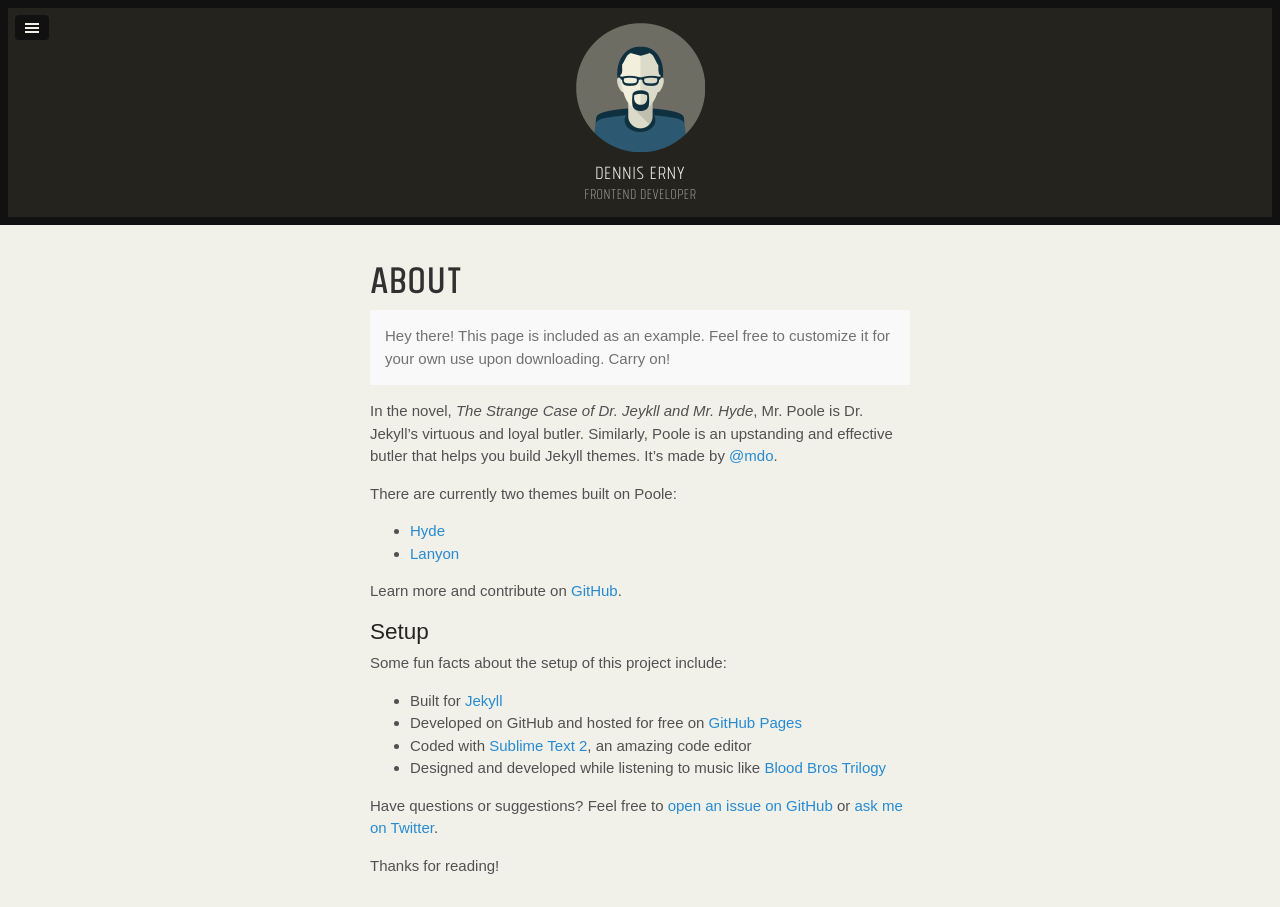
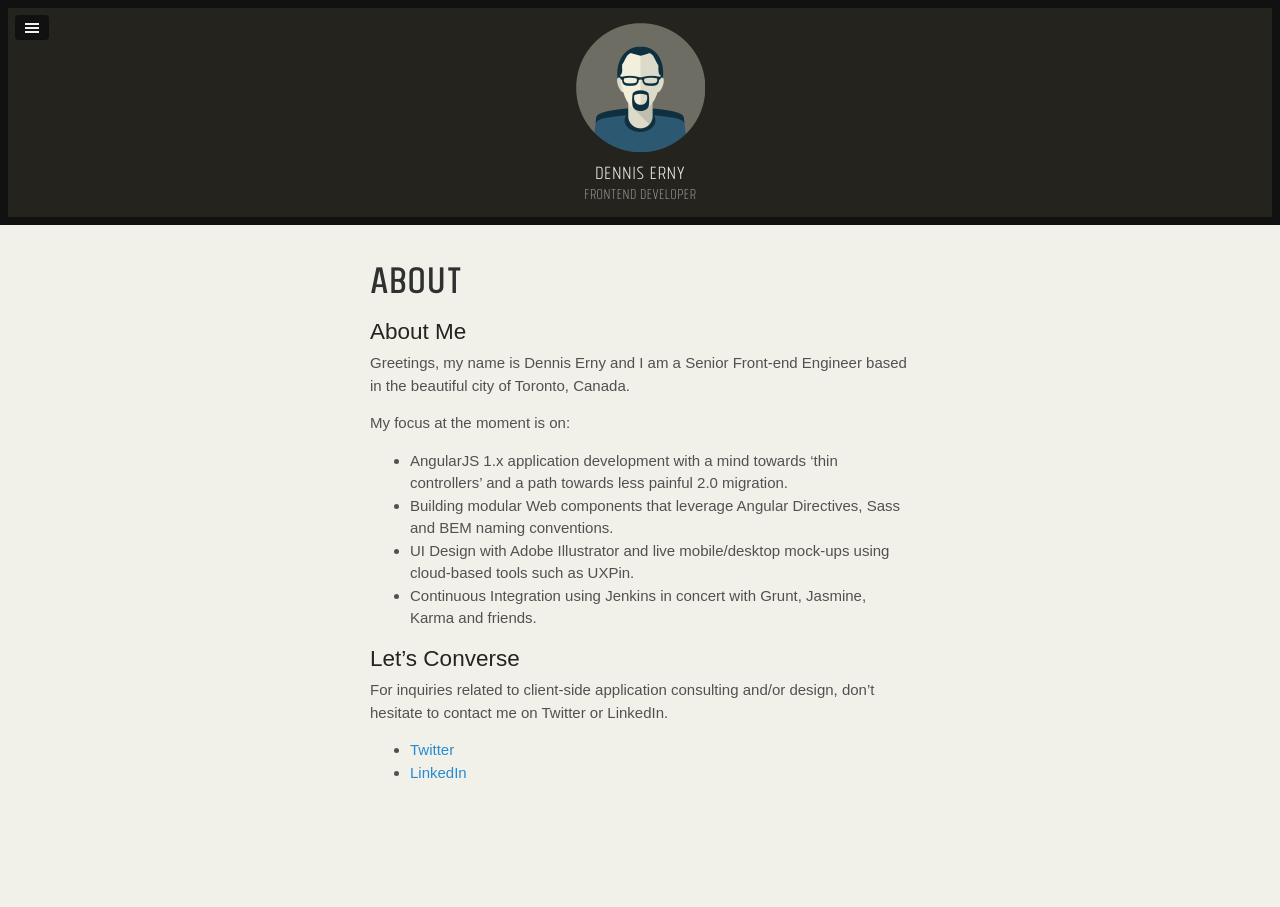
Before and after one commit to derny/derny.github.io, a Jekyll site: the page built from about.md, in a window 1280 px wide. Built offline with Jekyll 4.4.1, drawn with Linux system fonts in a browser that asks for light colours; some web fonts are replaced; Markdown is read by kramdown in place of the engine named in the settings.

Commit message:
About page

```diff
--- a/about.md
+++ b/about.md
@@ -3,28 +3,22 @@ layout: page
 title: About
 ---
 
-<p class="message">
-  Hey there! This page is included as an example. Feel free to customize it for your own use upon downloading. Carry on!
-</p>
+## About Me
 
-In the novel, *The Strange Case of Dr. Jeykll and Mr. Hyde*, Mr. Poole is Dr. Jekyll's virtuous and loyal butler. Similarly, Poole is an upstanding and effective butler that helps you build Jekyll themes. It's made by [@mdo](https://twitter.com/mdo).
+Greetings, my name is Dennis Erny and I am a Senior Front-end Engineer based in the beautiful city of Toronto, Canada.
 
-There are currently two themes built on Poole:
+My focus at the moment is on:
 
-* [Hyde](http://hyde.getpoole.com)
-* [Lanyon](http://lanyon.getpoole.com)
+* AngularJS 1.x application development with a mind towards 'thin controllers' and a path towards less painful 2.0 migration.
+* Building modular Web components that leverage Angular Directives, Sass and BEM naming conventions.
+* UI Design with Adobe Illustrator and live mobile/desktop mock-ups using cloud-based tools such as UXPin.
+* Continuous Integration using Jenkins in concert with Grunt, Jasmine, Karma and friends.
 
-Learn more and contribute on [GitHub](https://github.com/poole).
+## Let's Converse
 
-## Setup
+For inquiries related to client-side application consulting and/or design, don't hesitate to contact me on Twitter or LinkedIn.
 
-Some fun facts about the setup of this project include:
-
-* Built for [Jekyll](http://jekyllrb.com)
-* Developed on GitHub and hosted for free on [GitHub Pages](https://pages.github.com)
-* Coded with [Sublime Text 2](http://sublimetext.com), an amazing code editor
-* Designed and developed while listening to music like [Blood Bros Trilogy](https://soundcloud.com/maddecent/sets/blood-bros-series)
-
-Have questions or suggestions? Feel free to [open an issue on GitHub](https://github.com/poole/issues/new) or [ask me on Twitter](https://twitter.com/mdo).
-
-Thanks for reading!
+<ul class="links-social-media">
+  <li><a href="http://twitter/denniserny">Twitter</a></li>
+  <li><a href="https://ca.linkedin.com/pub/dennis-erny/30/277/263">LinkedIn</a></li>
+</ul>
```
